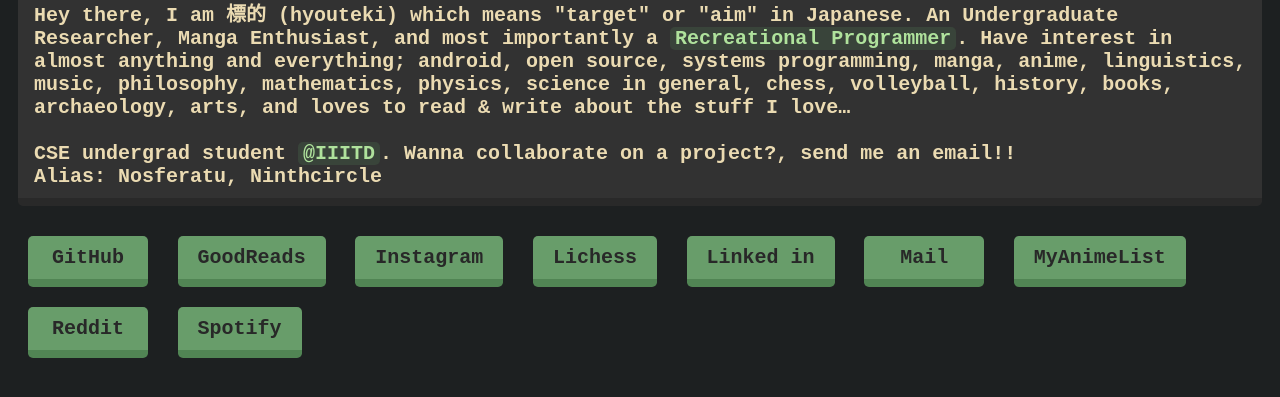
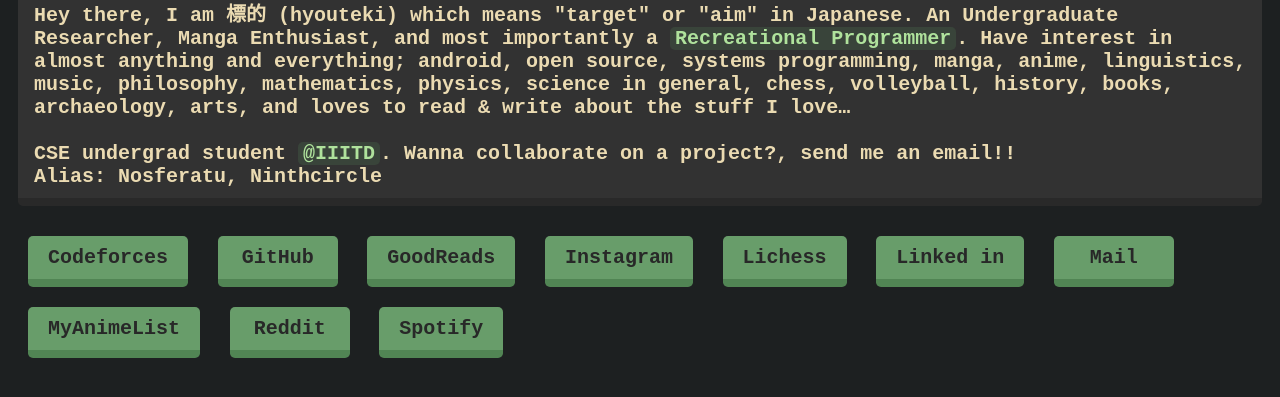
Before and after one commit to hyouteki/me, a plain HTML site: page index.html in a window 1280 px wide. Shown: the part 209-606 px from the top of the page. Drawn offline with Linux system fonts and the light colour scheme; a web font is replaced by a local one.

Commit message:
added codeforces profile link and removed CNAME

```diff
--- a/index.html
+++ b/index.html
@@ -27,7 +27,9 @@
 	  CSE undergrad student <a class="link" href="https://iiitd.ac.in/"><mark>@IIITD</mark></a>. Wanna collaborate on a project?, send me an email!!<br>
 	  Alias: Nosferatu, Ninthcircle
 	</div>
-
+	<a href="https://codeforces.com/profile/Lakshay_2021060" class="link" target="_blank">
+	  <button>Codeforces</button>
+	</a>
 	<a href="https://github.com/Hyouteki" class="link" target="_blank">
 	  <button>GitHub</button>
 	</a>
```
Also changed, not shown: 1 other file.
